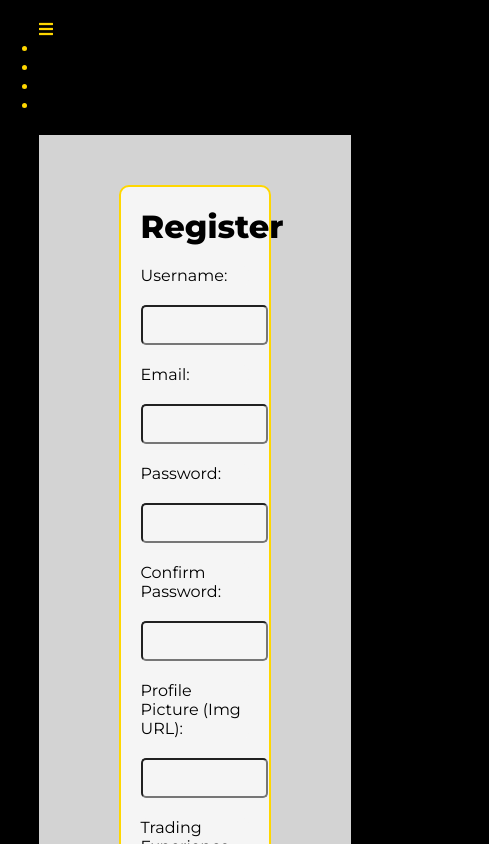
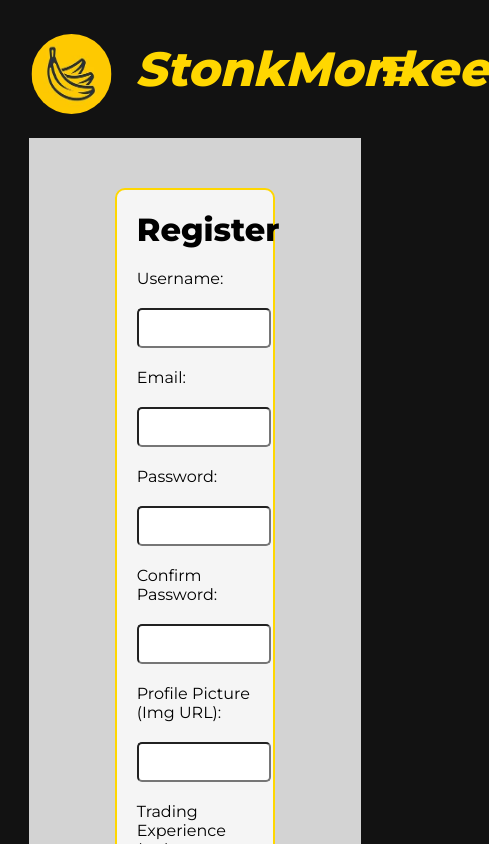
Before and after one commit to dobbinsi/stonk_monkee, a React (Create React App) app in the folder client/: page /register in a window 390 px wide. Shown: the top 844 px of the page, 489 px wide, since content can reach past the window. Built offline with nearby package versions, Linux system fonts and the light colour scheme.

Commit message:
responsive navbar

```diff
--- a/client/src/App.css
+++ b/client/src/App.css
@@ -4,34 +4,52 @@
   font-family: "Montserrat";
   margin: 0px;
   padding: 0px;
-  background-color: black;
+}
+
+body {
+  background-color: #121212;
 }
 
 .wrapper {
-  width: 80%;
+  width: 85%;
   margin: auto;
+  background-color: transparent;
 }
 
 span {
   color: red;
   font-weight: bold;
   font-style: italic;
-  background-color: whitesmoke;
 }
 
 .header-main {
-  display: flex;
-  justify-content: space-between;
   align-items: center;
   padding: 20px 0px;
   color: gold;
-  background-color: black;
-  font-style: italic;
+  background-color: #121212;
+}
+
+.navbar {
+  display: flex;
+  justify-content: center;
+  align-items: center;
 }
 
 .brand-logo {
   display: flex;
+  justify-content: flex-start;
+  min-width: fit-content;
   align-items: center;
+}
+
+.navbar-logo {
+  color: gold;
+  justify-self: start;
+  cursor: pointer;
+  text-decoration: none;
+  font-style: italic;
+  font-size: 2rem;
+  min-width: fit-content;
 }
 
 .nana-logo {
@@ -39,26 +57,29 @@ span {
   width: 80px;
   margin-right: 10px;
   border-radius: 50px;
+  cursor: pointer;
 }
 
-.navbar select {
-  display: none;
-  font-size: large;
-  cursor: pointer;
-  color: gold;
-  border-color: transparent;
+.nav-menu {
+  display: grid;
+  justify-content: end;
+  grid-template-columns: repeat(5, auto);
+  grid-gap: 10px;
+  list-style: none;
+  text-align: center;
+  width: 70%;
 }
 
-@media (max-width: 995px) {
-  .navbar a {display: none;}
-  .navbar select {display: inline-block;}
+.nav-item {
+  display: flex;
+  align-items: center;
 }
 
 .nav-links {
   color: gold;
   margin-left: 20px;
   text-decoration: none;
-  font-style: normal;
+  font-size: large;
 }
 
 .nav-links:visited {
@@ -66,19 +87,173 @@ span {
   text-decoration: none;
 }
 
+.nav-links:hover {
+  color: black;
+  background: gold;
+  padding: 10px;
+  border-radius: 10px;
+  transition: all 0.2s ease-out;
+  font-weight: bold;
+}
+
+.nav-links.active {
+  color: black;
+  background: gold;
+  padding: 10px;
+  border-radius: 10px;
+  transition: all 0.2s ease-out;
+  font-weight: bold;
+}
+
+.fa-bars {
+  color: gold;
+  font-size: 2rem;
+}
+
+.fa-times {
+  color: gold;
+  font-size: 2rem;
+}
+
+.nav-links-mobile {
+  display: none;
+}
+
+.menu-icon {
+  display: none;
+}
+
+@media screen and (max-width: 1136px) {
+  .header-main {
+    align-items: center;
+    color: #121212;
+    margin-bottom: 10px;
+  }
+
+  .navbar {
+    display: flex;
+    justify-content: space-between;
+    align-items: center;
+    margin: -30px -2px 30px -20px;
+  }
+
+  .brand-logo {
+    display: flex;
+    justify-content: flex-start;
+    min-width: fit-content;
+    align-items: center;
+  }
+
+  .navbar-logo {
+    color: gold;
+    justify-self: start;
+    cursor: pointer;
+    text-decoration: none;
+    font-style: italic;
+    font-size: 2rem;
+    min-width: fit-content;
+  }
+
+  .navbar-logo h1 {
+    margin: 5px 0px 0px -42px;
+  }
+
+  .nav-menu {
+    display: flex;
+    flex-direction: column;
+    justify-content: center;
+    width: 100%;
+    height: 50vh;
+    position: absolute;
+    top: 80px;
+    left: -100%;
+    opacity: 1;
+    transition: all 0.5s ease;
+  }
+
+  .nav-menu.active {
+    background: #292929;
+    left: 0;
+    opacity: 1;
+    transition: all 0.5s ease;
+    z-index: 1;
+    margin-top: 50px;
+  }
+
+  .nav-links {
+    text-align: center;
+    padding: 2rem;
+    width: 100%;
+    display: table;
+    margin-left: 0px;
+  }
+
+  .nav-links.active {
+    color: black;
+    background: gold;
+    transition: all 0.2s ease-out;
+    font-weight: bold;
+    width: 100%;
+    padding: 2rem;
+    border-radius: 0px;
+  }
+
+  .nav-links:hover {
+    background-color: gold;
+    color: black;
+    border-radius: 0;
+    padding: 2rem;
+  }
+
+  .navbar-logo {
+    transform: translate(25%, 50%);
+  }
+
+  .menu-icon {
+    display: block;
+    margin-top: 25px;
+    transform: translate(-100%, 60%);
+    font-size: 2rem;
+    cursor: pointer;
+    color: gold;
+  }
+
+  .fa-times {
+    color: gold;
+    font-size: 2rem;
+  }
+
+  .nav-links-mobile {
+    display: block;
+    text-align: center;
+    padding: 1.5rem;
+    margin: 2rem auto;
+    border-radius: 4px;
+    width: 80%;
+    background: black;
+    text-decoration: none;
+    color: gold;
+    font-size: 1.5rem;
+  }
+
+  .nav-links-mobile:hover {
+    background: gold;
+    color: black;
+    transition: 250ms;
+  }
+}
+
 .stonk-links {
   color: black;
   margin-left: 20px;
   text-decoration: none;
   font-weight: normal;
-  background-color: lightgray;
 }
 
 .stonk-links:visited {
   color: black;
   text-decoration: none;
   font-weight: normal;
-  background-color: lightgray;
 }
 
 .body-main {
@@ -99,7 +274,6 @@ span {
 }
 
 .body-content-logreg h1 {
-  background-color: whitesmoke;
   margin-bottom: 20px;
 }
 
@@ -112,7 +286,6 @@ span {
   display: inline-block;
   border-radius: 5px;
   margin-bottom: 20px;
-  background-color: whitesmoke;
 }
 
 .login-input {
@@ -121,7 +294,6 @@ span {
   border-radius: 5px;
   padding: 10px;
   margin-bottom: 20px;
-  background-color: whitesmoke;
 }
 
 .form-subclass {
@@ -134,7 +306,6 @@ span {
 .center-button {
   display: flex;
   justify-content: center;
-  background-color: whitesmoke;
 }
 
 .hover-button {
@@ -147,16 +318,17 @@ span {
   cursor: pointer;
 }
 
+.edit {
+  display: flex;
+  align-items: center;
+}
+
 .edit-button {
   background-color: black;
   color: gold;
-  font-weight: bold;
   padding: 10px;
-  margin-top: 10px;
   border-radius: 5px;
   cursor: pointer;
-  text-decoration: none;
-  height: 40px;
 }
 
 .hover-button:hover {
@@ -172,12 +344,9 @@ span {
 .edit-button:hover {
   background-color: gold;
   color: black;
-  font-weight: bold;
   padding: 10px;
-  margin-top: 10px;
   border-radius: 5px;
   cursor: pointer;
-  text-decoration: none;
 }
 
 .logreg-links {
@@ -185,7 +354,6 @@ span {
   font-style: normal;
   margin-left: 30%;
   color: black;
-  background-color: lightgray;
 }
 
 .body-content-search {
@@ -195,11 +363,9 @@ span {
   margin-bottom: 10px;
   padding: 0px 20px 20px 20px;
   border-radius: 10px;
-  background-color: lightgray;
 }
 
 .body-content-search h1 {
-  background-color: lightgray;
   margin-bottom: 10px;
 }
 
@@ -220,7 +386,6 @@ span {
   height: 100px;
   width: 100%;
   border-bottom: 1px solid black;
-  background-color: lightgray;
 }
 
 .coin {
@@ -228,13 +393,11 @@ span {
   align-items: center;
   min-width: 300px;
   padding-right: 30px;
-  background-color: lightgray;
 }
 
 .coin h2 {
   width: 500px;
   margin-right: 20px;
-  background-color: lightgray;
 }
 
 .coin img {
@@ -242,13 +405,11 @@ span {
   width: 40px;
   margin-right: 5px;
   border-radius: 10px;
-  background-color: lightgray;
 }
 
 .coin-ticker {
   text-transform: uppercase;
   font-weight: normal;
-  background-color: lightgray;
 }
 
 .coin-data {
@@ -257,36 +418,30 @@ span {
   text-align: center;
   align-items:center;
   width: 100%;
-  background-color: lightgray;
 }
 
 .coin-price {
   width: 100px;
   font-weight: normal;
-  background-color: lightgray;
 }
 
 .coin-marketcap{
   width: 100px;
-  background-color: lightgray;
 }
 
 .star {
   height: 20px;
   width: 20px;
-  background-color: lightgray;
 }
 
 .name-ticker {
   display: flex;
   justify-content: left;
   align-items: center;
-  background-color: lightgray;
 }
 
 .name-ticker h1 {
   margin-right: 20px;
-  background-color: lightgray;
   font-weight: normal;
 }
 
@@ -295,18 +450,15 @@ span {
   width: 40px;
   margin-right: 10px;
   border-radius: 10px;
-  background-color: lightgray;
 }
 
 .big-price {
   margin-left: 50px;
-  background-color: lightgray;
 }
 
 .big-mktcap {
   margin-left: 50px;
   margin-top: 5px;
-  background-color: lightgray;
 }
 
 .chart-area {
@@ -328,21 +480,10 @@ span {
   margin-top: 50px;
   margin-bottom: 30px;
   text-align: center;
-  background-color: lightgray;
 }
-
-.price-table th {
-  background-color: lightgray;
-}
-
-.price-table td {
-  background-color: lightgray;
-}
-
 
 .red-numbers {
   color: red;
-  background-color: lightgray;
 }
 
 .delete-button {
@@ -350,14 +491,6 @@ span {
   color: whitesmoke;
   border-radius: 10px;
   margin-left: -20px;
-}
-
-.username-edit {
-  background-color: lightgray;
-}
-
-.username-edit h1 {
-  background-color: lightgray;
 }
 
 .body-profile {
@@ -371,45 +504,32 @@ span {
   justify-content: space-between;
 }
 
-.body-profile-pic {
-  background-color: whitesmoke;
-}
 
 .body-profile-pic img {
   height: 250px;
   width: 250px;
   border-radius: 10px;
-  background-color: whitesmoke;
 }
 
 .profile-details {
   width: 50%;
-  background-color: whitesmoke;
 }
 
 .profile-details-text {
   text-align: center;
-  background-color: whitesmoke;
 }
 
 .profile-details-text h1 {
-  background-color: whitesmoke;
   margin: 20px 0px;
 }
 
-.profile-details-text h2 {
-  background-color: whitesmoke;
-}
-
 .profile-details-text p {
-  background-color: whitesmoke;
   margin-bottom: 20px;
   margin-top: 10px;
 }
 
 .port-header {
   margin-top: 40px;
-  background-color: lightgray;
 }
 
 .username-edit {
--- a/client/src/components/UserProfile.js
+++ b/client/src/components/UserProfile.js
@@ -47,7 +47,7 @@ const UserProfile = () => {
             <div className="body-main">
                 <div className="username-edit">
                     <h1>{oneUser.username}'s Profile</h1>
-                    <div>
+                    <div className='edit'>
                         <Link to={`/users/update/${userId}`} className="edit-button">
                             <i className='fas fa-edit' />
                         </Link>
```
